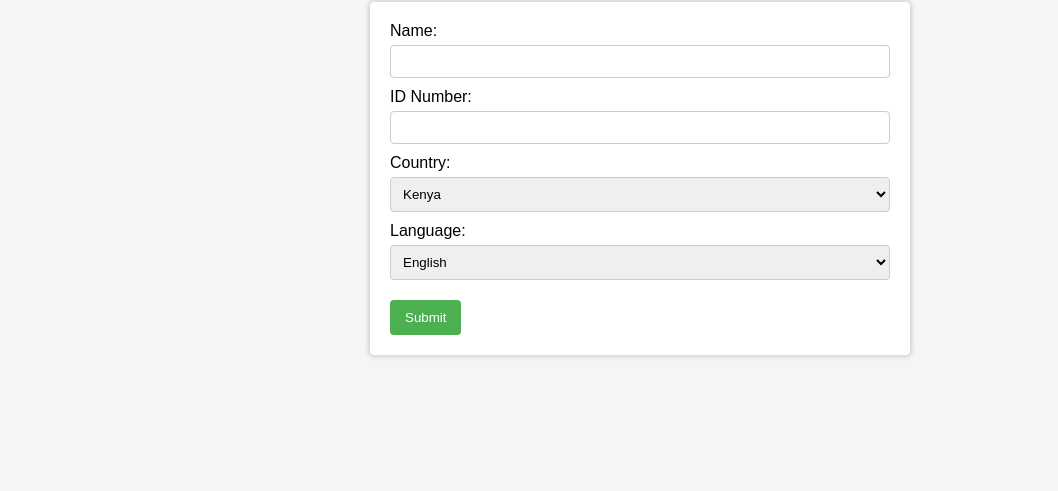
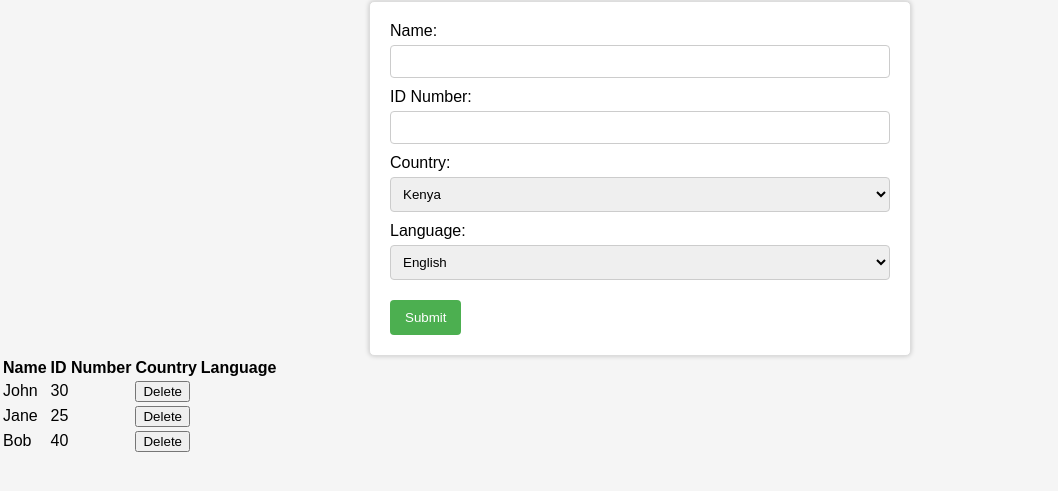
Before and after one commit to mwangaumuruga/thejitufriday2assignoregistrationsystem, a plain HTML site: page index.html in a window 1280 px wide. Shown: the part 79-570 px from the top of the page, without its empty margins (0-1058 px from the left). Drawn offline with Linux system fonts and the light colour scheme.

Commit message:
second commit

```diff
--- a/index.html
+++ b/index.html
@@ -34,6 +34,34 @@
     </select>
     <button type="submit">Submit</button>
   </form>
+  <table id="myTable">
+    <thead>
+      <tr>
+        <th>Name</th>
+        <th>ID Number</th>
+        <th>Country</th>
+        <th>Language</th>
+      </tr>
+    </thead>
+    <tbody>
+      <tr>
+        <td>John</td>
+        <td>30</td>
+        <td><button onclick="deleteRow(this)">Delete</button></td>
+      </tr>
+      <tr>
+        <td>Jane</td>
+        <td>25</td>
+        <td><button onclick="deleteRow(this)">Delete</button></td>
+      </tr>
+      <tr>
+        <td>Bob</td>
+        <td>40</td>
+        <td><button onclick="deleteRow(this)">Delete</button></td>
+      </tr>
+    </tbody>
+  </table>
+
 <body>
 
 </body>
```
Also changed, not shown: style.js (+42 -0 lines).
